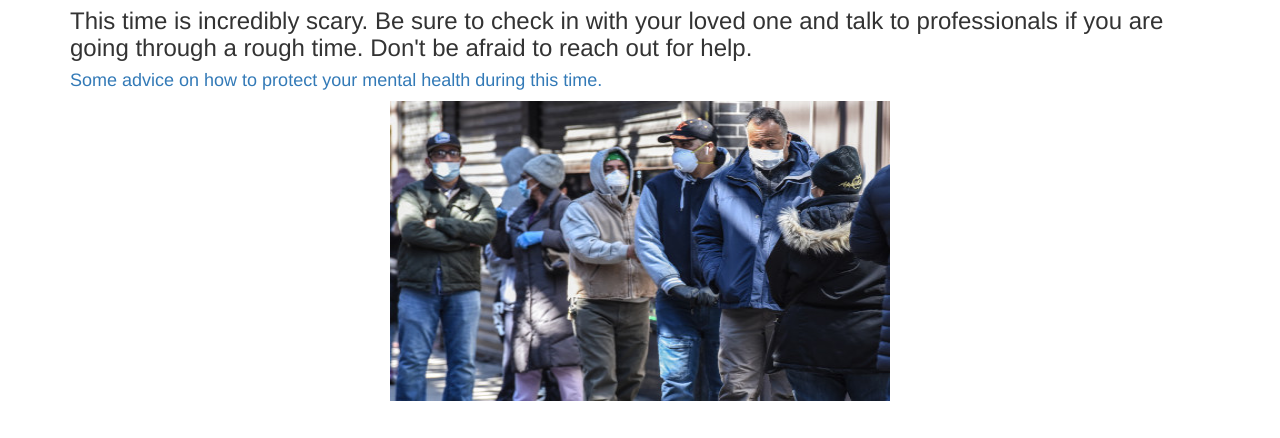
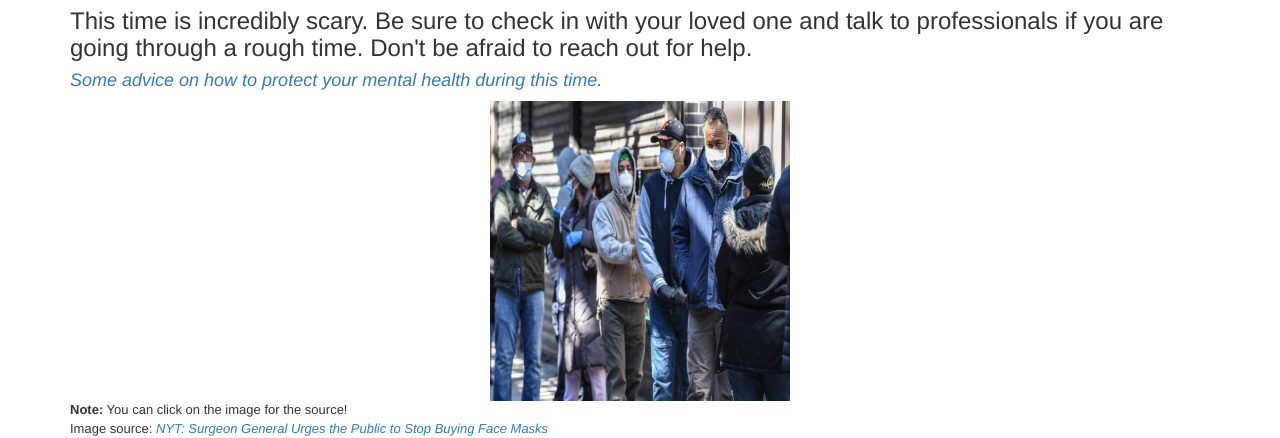
Before and after one commit to luciarharrison/coronavirus, a plain HTML site: page easychanges/outside.html in a window 1280 px wide. Shown: the part 715-1153 px from the top of the page. Before the commit the page ends 1116 px from the top, so only its background shows below. Drawn offline with nearby package versions, Linux system fonts and the light colour scheme.

Commit message:
Update outside.html
added footer & image links

```diff
--- a/easychanges/outside.html
+++ b/easychanges/outside.html
@@ -21,7 +21,7 @@
     <style>
     	.wash{
     	height:300px;
-    	width:500px;
+    	width:300px;
     	margin: 0 auto;
     	display: table;
     	}
@@ -65,11 +65,16 @@
         <h1> Stay 6ft </h1>
             <h3> If you are walking with family members outside, stay at least 6ft from others. By keeping this distance you will decrease your likelyhood to transmit the virus to others.</h3>
             <h3>It is important to recognize that social distancing is for necessary activies -- for example the grocery store or excercise. We must engage cautiously in order to protect the workers on the frontlines. </h3>
-        <h1> Mental health! </h1>
+        <h1>  Mental health! </h1>
         <h3> This time is incredibly scary. Be sure to check in with your loved one and talk to professionals if you are going through a rough time. Don't be afraid to reach out for help. </h3>
-        <h4><a href="https://www.bbc.com/news/health-51873799"> Some advice on how to protect your mental health during this time. </a> </h4>
-		 <img class="wash" src="../images/Masks.jpg">
+        <h4><a href="https://www.bbc.com/news/health-51873799"> <i> Some advice on how to protect your mental health during this time. </i> </a> </h4>
+       <a href="https://www.nytimes.com/2020/02/29/health/coronavirus-n95-face-masks.html"> <img class="wash" src="../images/Masks.jpg"> </a>
 
+
+             <footer> <b>Note:</b> You can click on the image for the source!
+        </footer>
+        <footer> Image source:<a href="https://www.nytimes.com/2020/02/29/health/coronavirus-n95-face-masks.html"> <i> NYT: Surgeon General Urges the Public to Stop Buying Face Masks </i> </a>
+        </footer>
     </div>
 </body>
 </html>
```
